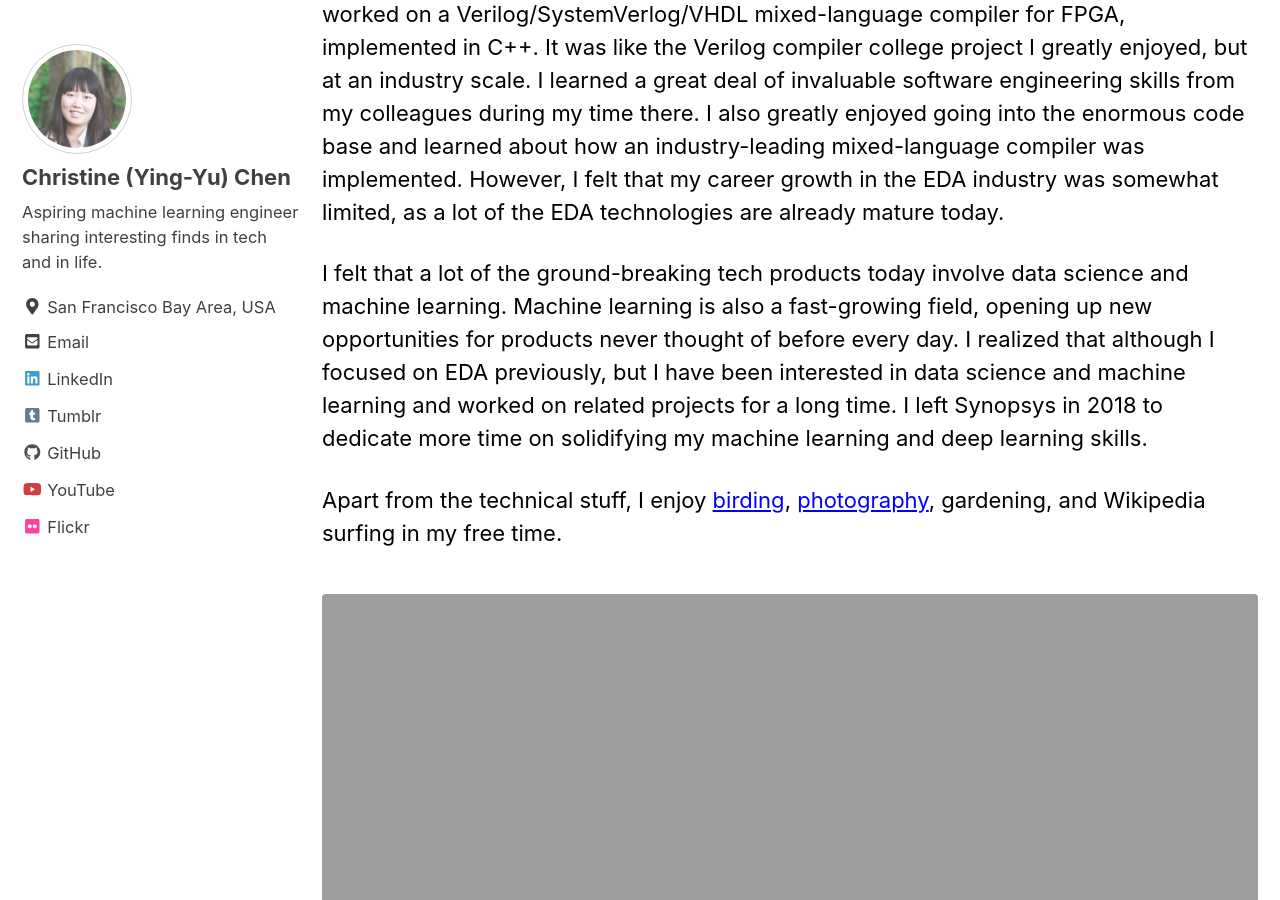
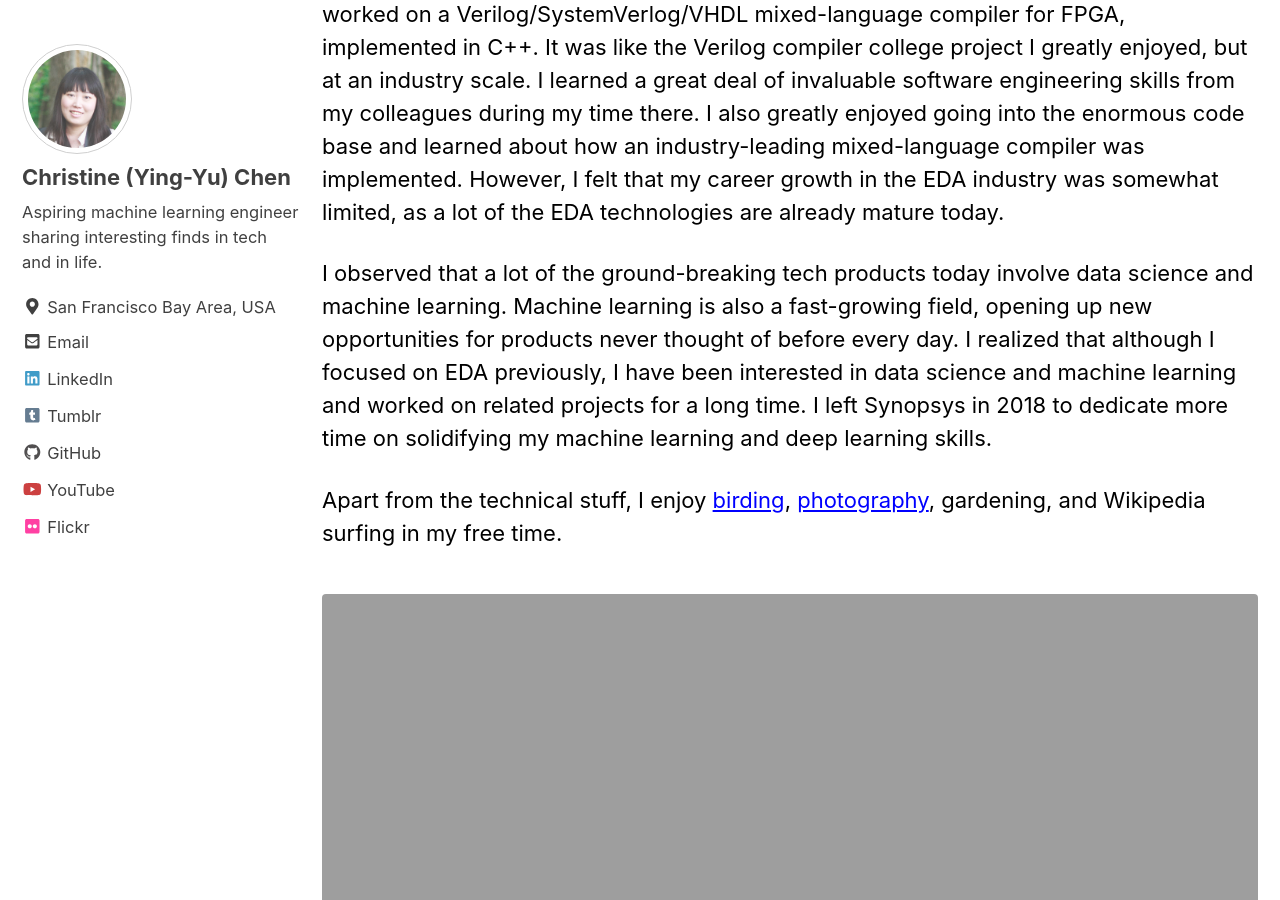
Before and after one commit to steggie3/steggie3.github.io, a Jekyll site: the page built from pages/about.md, in a window 1280 px wide and 900 px high, scrolled down 2729 px. Built offline with Jekyll 4.4.1, drawn with Linux system fonts in a browser that asks for light colours; nearby versions of some CDN libraries.

Commit message:
update about typo

```diff
--- a/pages/about.md
+++ b/pages/about.md
@@ -21,7 +21,7 @@ It was during this time that I found my passion in building software products an
 
 After earning my Ph.D. degree in 2015, I joined [Synopsys's ZeBu Compile Team](https://www.synopsys.com/verification/emulation.html){:target="_blank"}, where I worked on a Verilog/SystemVerlog/VHDL mixed-language compiler for FPGA, implemented in C++. It was like the Verilog compiler college project I greatly enjoyed, but at an industry scale. I learned a great deal of invaluable software engineering skills from my colleagues during my time there. I also greatly enjoyed going into the enormous code base and learned about how an industry-leading mixed-language compiler was implemented. However, I felt that my career growth in the EDA industry was somewhat limited, as a lot of the EDA technologies are already mature today.
 
-I felt that a lot of the ground-breaking tech products today involve data science and machine learning. Machine learning is also a fast-growing field, opening up new opportunities for products never thought of before every day. I realized that although I focused on EDA previously, but I have been interested in data science and machine learning and worked on related projects for a long time. I left Synopsys in 2018 to dedicate more time on solidifying my machine learning and deep learning skills.
+I observed that a lot of the ground-breaking tech products today involve data science and machine learning. Machine learning is also a fast-growing field, opening up new opportunities for products never thought of before every day. I realized that although I focused on EDA previously, I have been interested in data science and machine learning and worked on related projects for a long time. I left Synopsys in 2018 to dedicate more time on solidifying my machine learning and deep learning skills.
 
 Apart from the technical stuff, I enjoy [birding](http://feathery-friends.tumblr.com/){:target="_blank"}, [photography](https://www.flickr.com/photos/thesteggie/albums){:target="_blank"}, gardening, and Wikipedia surfing in my free time.
 
```
